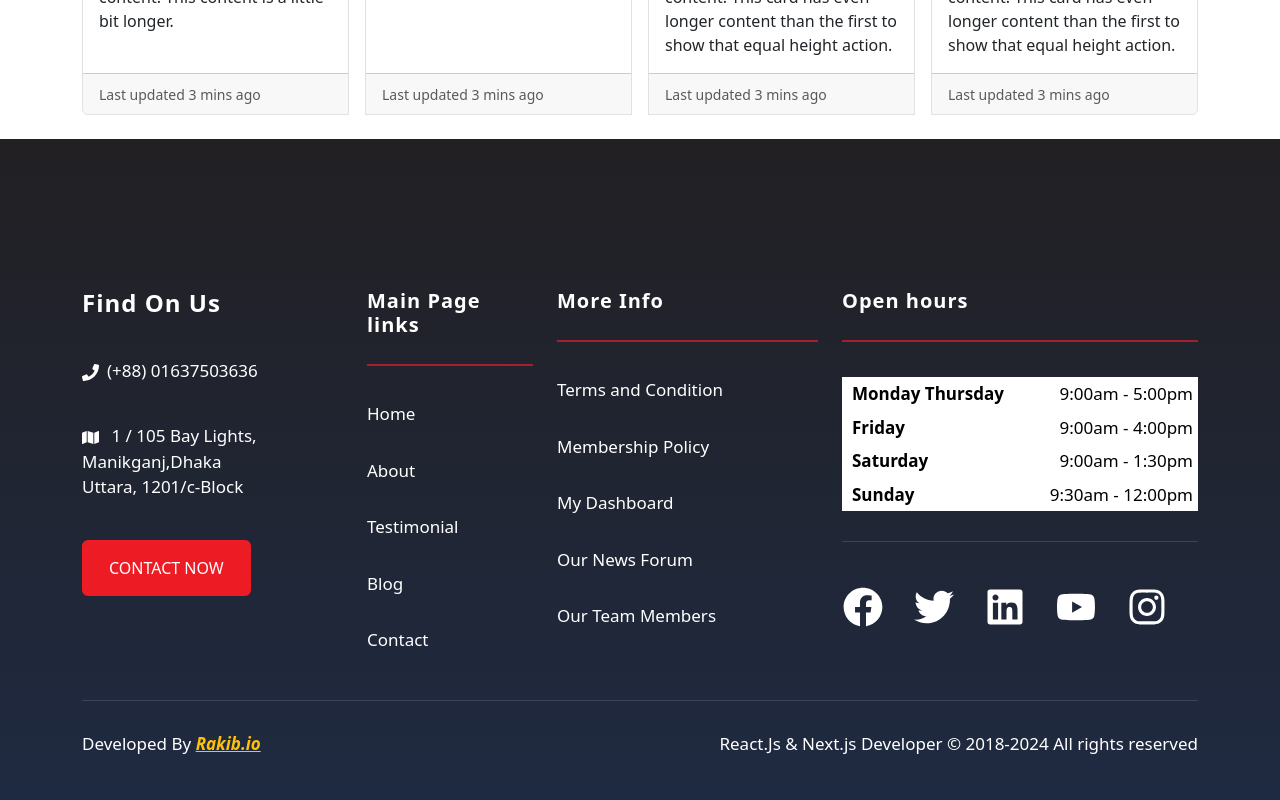
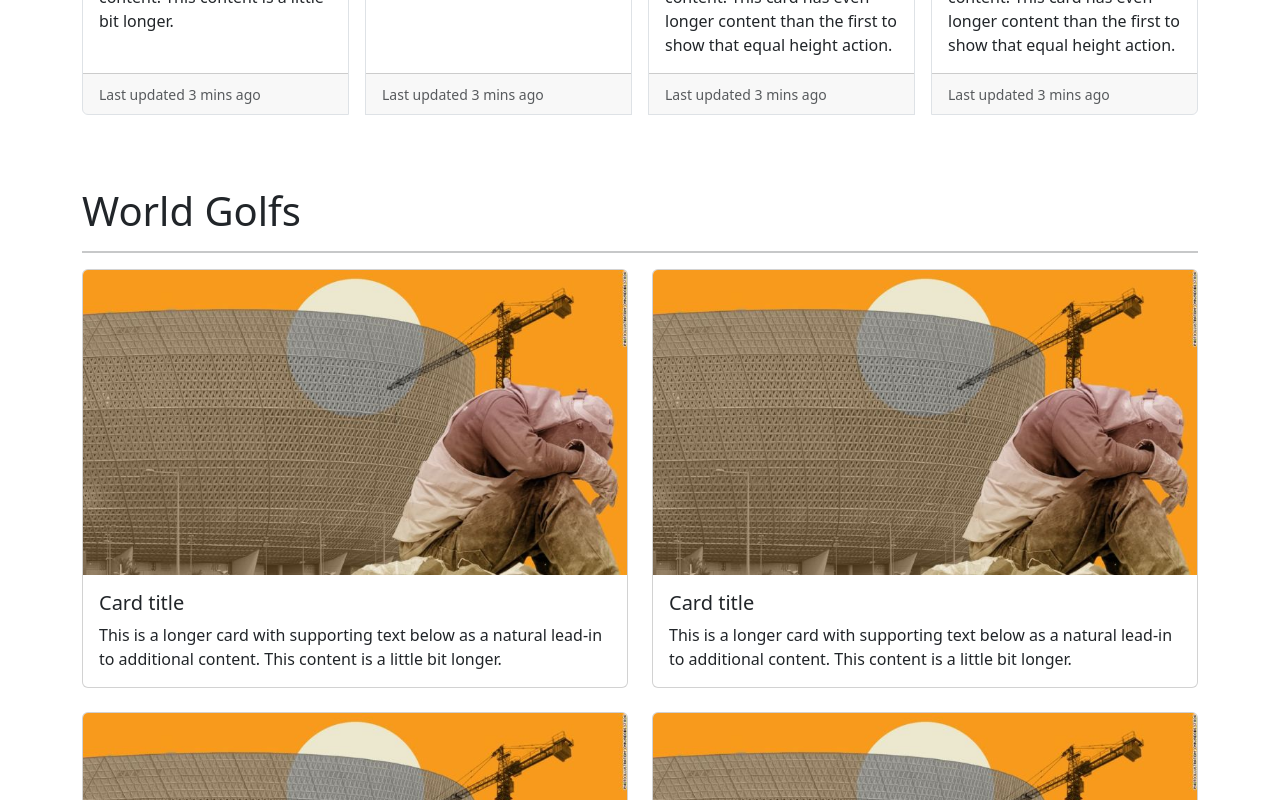
Before and after one commit to SheikhRakibhossain/CNC, a React (Vite) app: page /sports in a window 1280 px wide. Shown: the part 4440-5240 px from the top of the page. Built offline with nearby package versions, Linux system fonts and the light colour scheme; no server answers; sample sign-in values are in the browser's storage.

Commit message:
Long form section has created

```diff
--- /dev/null
+++ b/src/pages/sports/Longform.jsx
@@ -0,0 +1,39 @@
+import React from 'react';
+import Container from 'react-bootstrap/esm/Container';
+import Card from 'react-bootstrap/Card';
+import Col from 'react-bootstrap/Col';
+import Row from 'react-bootstrap/Row';
+import longFrom1 from '../../assets/sports/longform1.jpg';
+
+
+const Longform = () => {
+    return (
+        <>
+            <Container className='py-5'>
+                <h1>World Golfs </h1>
+                <hr className="border border-dark " />
+                <Row xs={1} md={2} className="g-4">
+                    {Array.from({ length: 4 }).map((_, idx) => (
+                        <Col key={idx}>
+                            <Card>
+                                <Card.Img variant="top" src={longFrom1} />
+                                <Card.Body>
+                                    <Card.Title>Card title</Card.Title>
+                                    <Card.Text>
+                                        This is a longer card with supporting text below as a natural
+                                        lead-in to additional content. This content is a little bit
+                                        longer.
+                                    </Card.Text>
+                                </Card.Body>
+                            </Card>
+                        </Col>
+                    ))}
+                </Row>
+
+            </Container>
+
+        </>
+    );
+};
+
+export default Longform;
--- a/src/pages/sports/Sports.jsx
+++ b/src/pages/sports/Sports.jsx
@@ -6,6 +6,7 @@ import Golf from './Golf';
 import Football from './Football';
 import Tennis from './Tennis';
 import USSports from './USSports';
+import Longform from './Longform';
 
 const Sports = () => {
     return (
@@ -17,6 +18,7 @@ const Sports = () => {
             <Football/>
             <Tennis/>
             <USSports/>
+            <Longform/>
         </>
     );
 };
--- a/src/pages/sports/USSports.jsx
+++ b/src/pages/sports/USSports.jsx
@@ -11,7 +11,7 @@ const USSports = () => {
     return (
         <>
             <Container>
-                <h1>World Golfs </h1>
+                <h1>US Sports </h1>
                 <hr className="border border-dark " />
                 <CardGroup className='gap-3 py-4'>
                     <Card className='border'>
```
